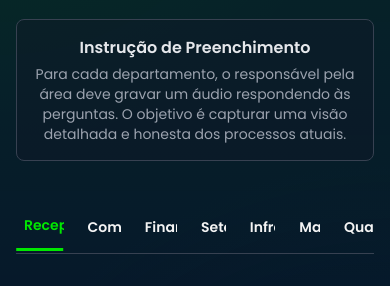
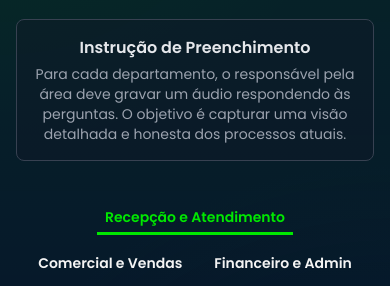
Before and after one commit to Clebito2/FormPLUR, a plain HTML site: page index.html in a window 390 px wide. Shown: the part 217-503 px from the top of the page. Drawn offline with nearby package versions, Linux system fonts and the light colour scheme.

Commit message:
Update index.html
4 otimização mobile

```diff
--- a/index.html
+++ b/index.html
@@ -37,6 +37,7 @@
             transition: all 0.3s ease;
             position: relative;
             overflow: hidden;
+            text-align: center;
         }
 
         .tab-button::after {
@@ -124,15 +125,15 @@
             </div>
 
             <!-- Tabs Navigation -->
-            <div class="mb-8 overflow-x-auto pb-2">
-                <div id="tabs-container" class="flex space-x-4 sm:space-x-8 border-b border-gray-700">
-                    <button class="tab-button active text-sm sm:text-base font-semibold py-4 px-2 whitespace-nowrap" onclick="changeTab(0)">Recepção e Atendimento</button>
-                    <button class="tab-button text-sm sm:text-base font-semibold py-4 px-2 whitespace-nowrap" onclick="changeTab(1)">Comercial e Vendas</button>
-                    <button class="tab-button text-sm sm:text-base font-semibold py-4 px-2 whitespace-nowrap" onclick="changeTab(2)">Financeiro e Admin</button>
-                    <button class="tab-button text-sm sm:text-base font-semibold py-4 px-2 whitespace-nowrap" onclick="changeTab(3)">Setor Técnico</button>
-                    <button class="tab-button text-sm sm:text-base font-semibold py-4 px-2 whitespace-nowrap" onclick="changeTab(4)">Infraestrutura</button>
-                    <button class="tab-button text-sm sm:text-base font-semibold py-4 px-2 whitespace-nowrap" onclick="changeTab(5)">Marketing</button>
-                    <button class="tab-button text-sm sm:text-base font-semibold py-4 px-2 whitespace-nowrap" onclick="changeTab(6)">Qualidade e Docs</button>
+            <div class="mb-8">
+                <div id="tabs-container" class="flex flex-wrap justify-center gap-x-4 gap-y-2 sm:gap-x-8 border-b border-gray-700 pb-2">
+                    <button class="tab-button active text-sm sm:text-base font-semibold py-2 px-2" onclick="changeTab(0)">Recepção e Atendimento</button>
+                    <button class="tab-button text-sm sm:text-base font-semibold py-2 px-2" onclick="changeTab(1)">Comercial e Vendas</button>
+                    <button class="tab-button text-sm sm:text-base font-semibold py-2 px-2" onclick="changeTab(2)">Financeiro e Admin</button>
+                    <button class="tab-button text-sm sm:text-base font-semibold py-2 px-2" onclick="changeTab(3)">Setor Técnico</button>
+                    <button class="tab-button text-sm sm:text-base font-semibold py-2 px-2" onclick="changeTab(4)">Infraestrutura</button>
+                    <button class="tab-button text-sm sm:text-base font-semibold py-2 px-2" onclick="changeTab(5)">Marketing</button>
+                    <button class="tab-button text-sm sm:text-base font-semibold py-2 px-2" onclick="changeTab(6)">Qualidade e Docs</button>
                 </div>
             </div>
 
```
